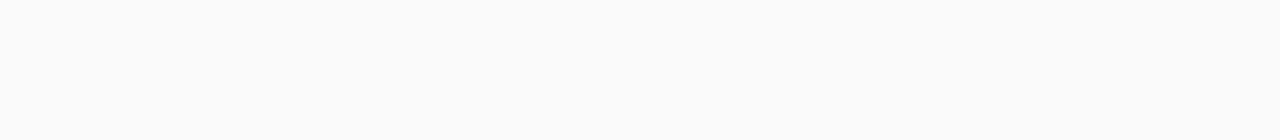
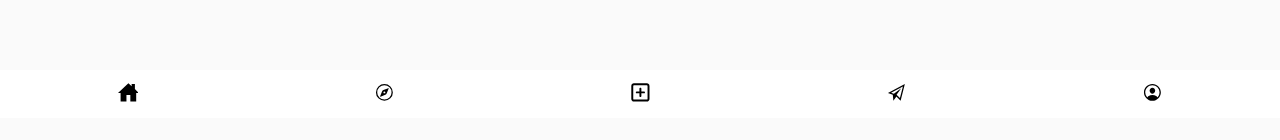
Before and after one commit to hh99-clone-team2/2stargram_FE, a React (Vite) app: page / in a window 1280 px wide. Shown: the part 682-822 px from the top of the page. Built offline with nearby package versions, Linux system fonts and the light colour scheme.

Commit message:
Feat: 네브바 생성

```diff
--- a/src/App.tsx
+++ b/src/App.tsx
@@ -1,11 +1,13 @@
 import { Outlet } from "react-router-dom";
 import GlobalStyles from "./styles/GlobalStyles";
+import Navbar from "./components/Layout/Navbar";
 
 function App() {
   return (
     <>
       <GlobalStyles />
       <Outlet />
+      <Navbar />
     </>
   );
 }
--- a/src/components/Layout/Navbar.tsx
+++ b/src/components/Layout/Navbar.tsx
@@ -0,0 +1,68 @@
+import styled from "styled-components";
+import {
+  IoHomeSharp,
+  IoHomeOutline,
+  IoCompass,
+  IoCompassOutline,
+  IoPersonCircleOutline,
+  IoPersonCircleSharp,
+} from "react-icons/io5";
+import { FaRegSquarePlus, FaSquarePlus } from "react-icons/fa6";
+import { IoMdPaperPlane, IoIosPaperPlane } from "react-icons/io";
+import { useLocation, useNavigate, useParams } from "react-router-dom";
+import { useEffect } from "react";
+
+function Navbar() {
+  const location = useLocation();
+  const params = useParams();
+  const navigate = useNavigate();
+  useEffect(() => {
+    console.log(location, params);
+  }, [location]);
+  console.log(location);
+  return (
+    <NavBarStyle>
+      <NavButton onClick={() => navigate("/")}>
+        {location.pathname === "/" ? <IoHomeSharp /> : <IoHomeOutline />}
+      </NavButton>
+      <NavButton>
+        <IoCompassOutline />
+        {/* <IoCompass /> */}
+      </NavButton>
+      <NavButton>
+        <FaRegSquarePlus />
+        {/* <FaSquarePlus /> */}
+      </NavButton>
+      <NavButton>
+        <IoMdPaperPlane />
+        {/* <IoIosPaperPlane /> */}
+      </NavButton>
+      <NavButton onClick={() => navigate("/hoheesu")}>
+        {params.userId ? <IoPersonCircleSharp /> : <IoPersonCircleOutline />}
+      </NavButton>
+    </NavBarStyle>
+  );
+}
+const NavBarStyle = styled.div`
+  position: fixed;
+  bottom: 0;
+  left: 0;
+  display: flex;
+  justify-content: space-around;
+  align-items: center;
+  height: 48px;
+  width: 100%;
+  z-index: 999;
+  background-color: #fff;
+`;
+
+const NavButton = styled.button`
+  width: 100%;
+  height: 100%;
+  background-color: #fff;
+  border: none;
+  & svg {
+    font-size: 1.3rem;
+  }
+`;
+export default Navbar;
--- a/src/pages/Main.tsx
+++ b/src/pages/Main.tsx
@@ -1,4 +1,4 @@
-import Feed from "../components/mainPage/Feed";
+import Feed from "../components/MainPage/Feed";
 
 function Main() {
   return (
```
Also changed, not shown: src/api/authApi.ts (added), src/api/axios.ts (added).
